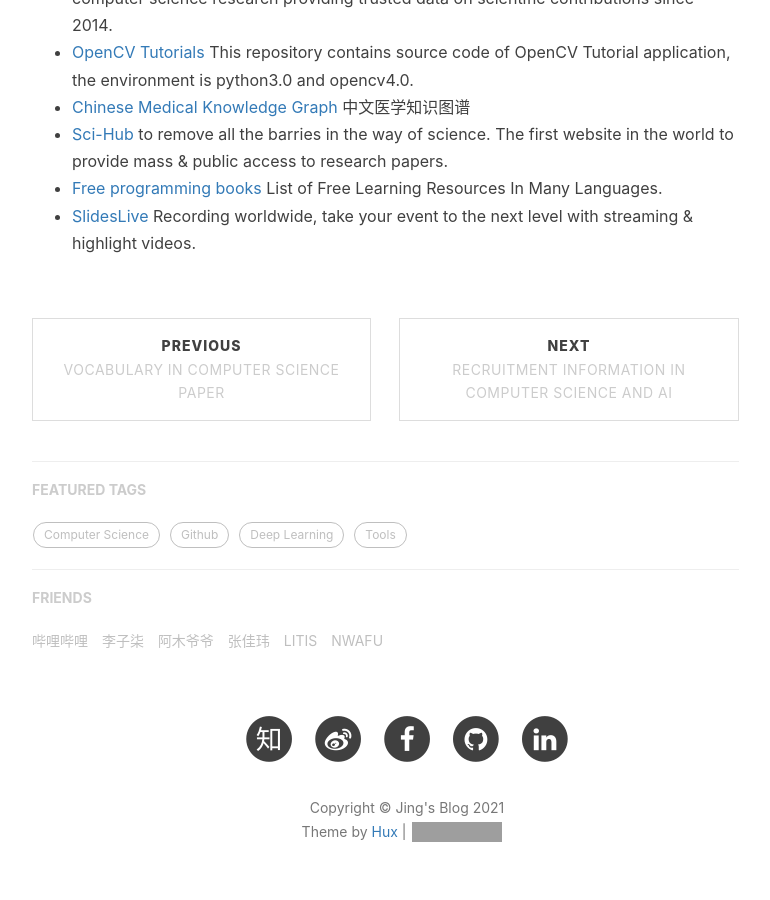
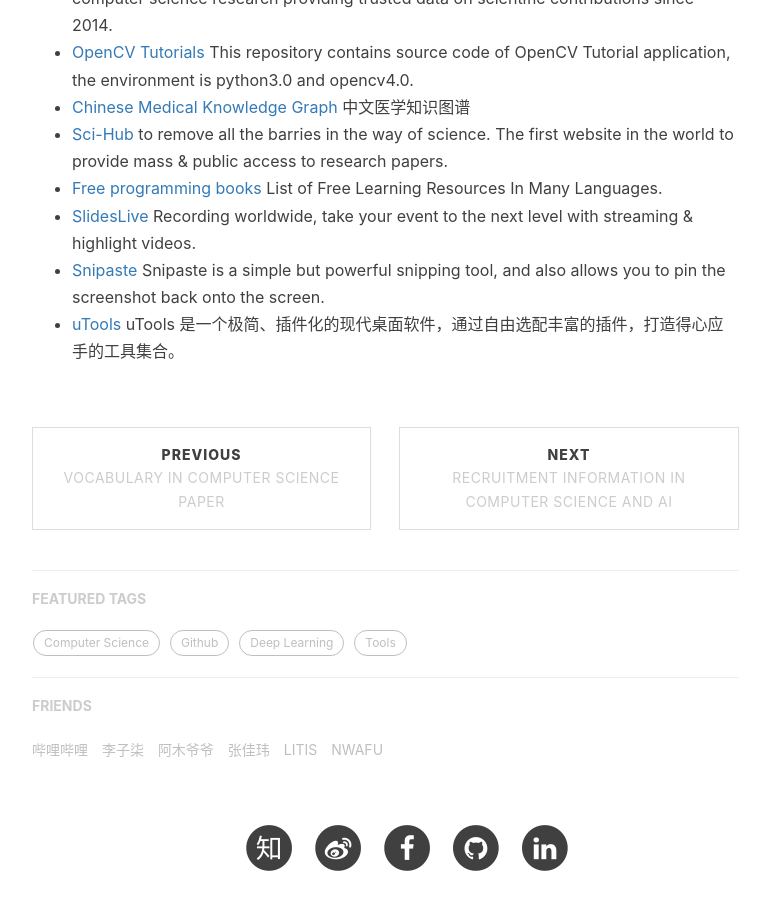
Before and after one commit to jizhang02/jizhang02.github.io, a Jekyll site: the page built from _posts/2020-02-24-resources.markdown, in a window 1280 px wide and 900 px high, scrolled down 2076 px. Shown: the whole window, without its empty margins (233-1003 px from the left). Built offline with Jekyll 4.4.1, drawn with Linux system fonts in a browser that asks for light colours; nearby versions of some CDN libraries; comment, search, counter and statistics services are not loaded; grey boxes are pictures that could not be loaded.

Commit message:
Update 2020-02-24-resources.markdown

```diff
--- a/_posts/2020-02-24-resources.markdown
+++ b/_posts/2020-02-24-resources.markdown
@@ -69,3 +69,7 @@
 List of Free Learning Resources In Many Languages.
 * [SlidesLive](https://library.slideslive.com/)
 Recording worldwide, take your event to the next level with streaming & highlight videos.
+* [Snipaste](https://www.snipaste.com/)
+Snipaste is a simple but powerful snipping tool, and also allows you to pin the screenshot back onto the screen.
+* [uTools](https://u.tools/)
+uTools 是一个极简、插件化的现代桌面软件，通过自由选配丰富的插件，打造得心应手的工具集合。
```
